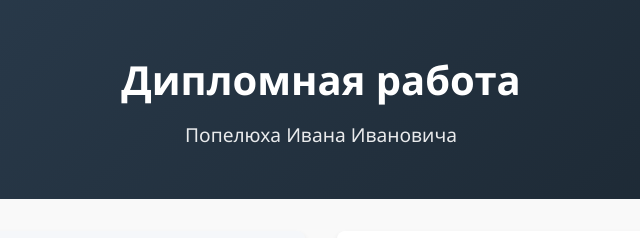
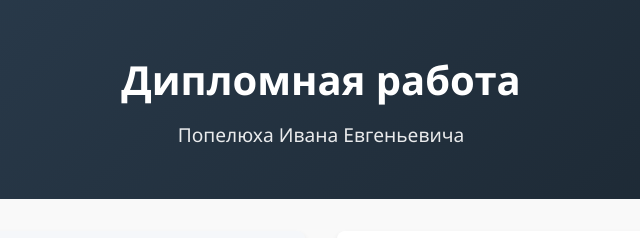
Before and after one commit to Ivan3514/-, a plain HTML site: page index.html in a window 1280 px wide. Shown: the top 238 px of the page, 319-959 px from the left. Drawn offline with Linux system fonts and the light colour scheme.

Commit message:
Update index.html

```diff
--- a/index.html
+++ b/index.html
@@ -11,7 +11,7 @@
     <header class="main-header">
         <div class="header-content">
             <h1>Дипломная работа</h1>
-            <p class="subtitle">Попелюха Ивана Ивановича</p>
+            <p class="subtitle">Попелюха Ивана Евгеньевича</p>
         </div>
     </header>
 
```
